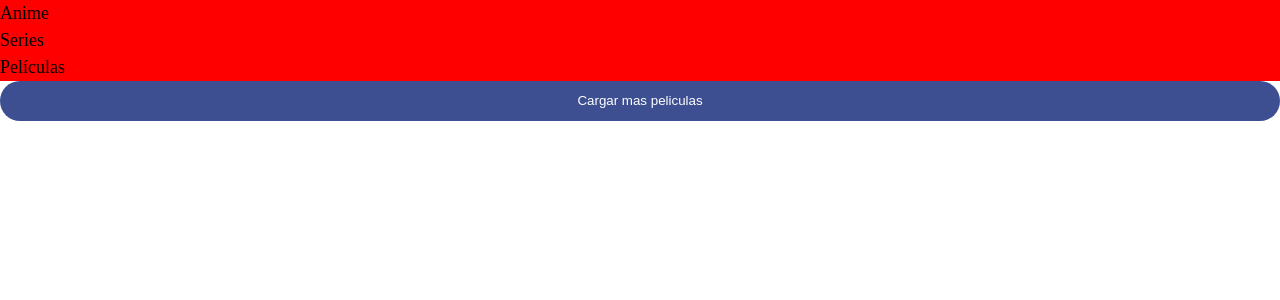
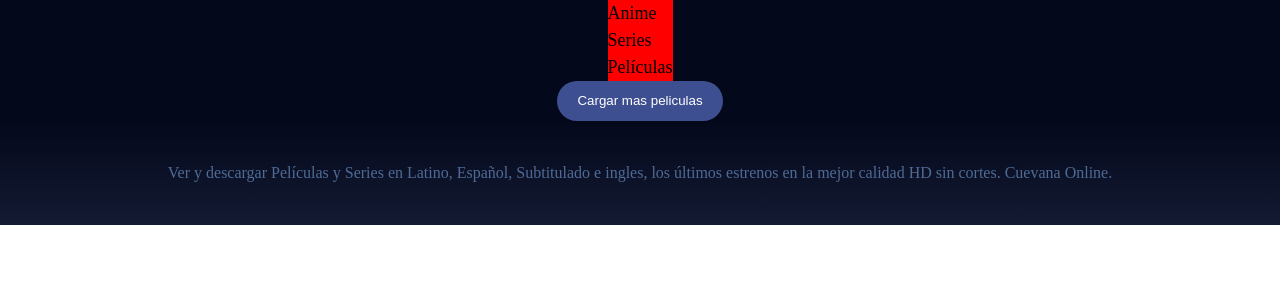
Before and after one commit to AgustinJaime99/cuevanna-clone, a Next.js app: page / in a window 1280 px wide. Shown: the top 300 px of the page. Built offline with nearby package versions, Linux system fonts and the light colour scheme.

Commit message:
Update: Create layout, create footer

```diff
--- a/components/common/Footer.tsx
+++ b/components/common/Footer.tsx
@@ -13,8 +13,9 @@ export const Footer = () => {
 const FooterContainer = styled.footer`
   text-align: center;
   padding: 4rem 0;
-  background-color: var(--secondaryColor2);
+  background: linear-gradient(to bottom,rgba(20,26,50,0) 0,rgba(20,26,50,.01) 1%,#141a32 100%);
   margin-top: auto;
+  width: 100%;
   p {
     color: var(--primaryColor2);
   }
--- /dev/null
+++ b/components/common/Layout.tsx
@@ -0,0 +1,32 @@
+import React, { ReactNode } from 'react'
+import { AnimatePresence } from 'framer-motion'
+import styled from 'styled-components'
+import { Footer } from './Footer'
+import { Navbar } from './Navbar'
+
+type Props = {
+  children: ReactNode
+}
+
+export const Layout = ({ children }: Props) => {
+  return (
+    <PageContainer>
+      <Navbar />
+      <AnimatePresence mode='wait'>
+        {children}
+      </AnimatePresence>
+      <Footer />
+    </PageContainer>
+  )
+}
+
+const PageContainer = styled.div`
+  background-color: var(--mainBg);
+  height: 100%;
+  width: 100%;
+  position: relative;
+  display: flex;
+  justify-content: center;
+  align-items: center;
+  flex-direction: column;
+`
--- a/configs/global.ts
+++ b/configs/global.ts
@@ -2,7 +2,7 @@ import { css } from 'styled-components';
 
 const global = css`
   :root {
-    --mainBg: #080f28;
+    --mainBg: #03081b;
     --primaryColor1: #007aff;
     --primaryColor2: #4f6b95;
     --secondaryColor1: #3d4f91;
--- a/pages/_app.tsx
+++ b/pages/_app.tsx
@@ -1,3 +1,4 @@
+import { Layout } from '@/components/common/Layout'
 import GlobalStyles from '@/configs/theme'
 import { GlobalContextProvider } from '@/context/GlobalContext'
 import '@/styles/globals.css'
@@ -8,7 +9,9 @@ export default function App({ Component, pageProps }: AppProps) {
     <>
       <GlobalContextProvider>
         <GlobalStyles />
-        <Component {...pageProps} />
+        <Layout>
+          <Component {...pageProps} />
+        </Layout>
       </GlobalContextProvider>
     </>
   )
--- a/pages/index.tsx
+++ b/pages/index.tsx
@@ -1,5 +1,5 @@
 import { Button } from '@/components/common/Button'
-import { Navbar } from '@/components/common/navbar'
+import { Navbar } from '@/components/common/Navbar'
 import Head from 'next/head'
 
 export default function Home() {
@@ -11,7 +11,6 @@ export default function Home() {
         <meta name="viewport" content="width=device-width, initial-scale=1" />
         <link rel="icon" href="/favicon.ico" />
       </Head>
-        <Navbar />
       <Button url='/home'>
         Cargar mas peliculas
       </Button>
--- a/pages/series.tsx
+++ b/pages/series.tsx
@@ -10,7 +10,6 @@ export default function Series() {
       <div>
         Another item
       </div>
-      <Footer />
     </>
   )
 }
```
